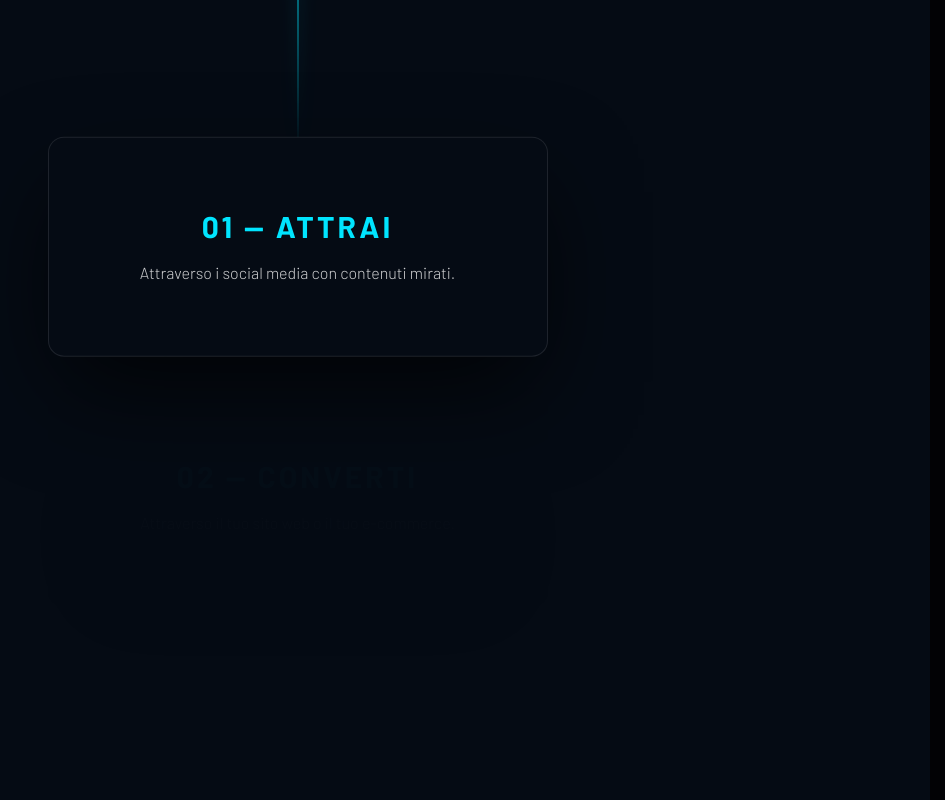
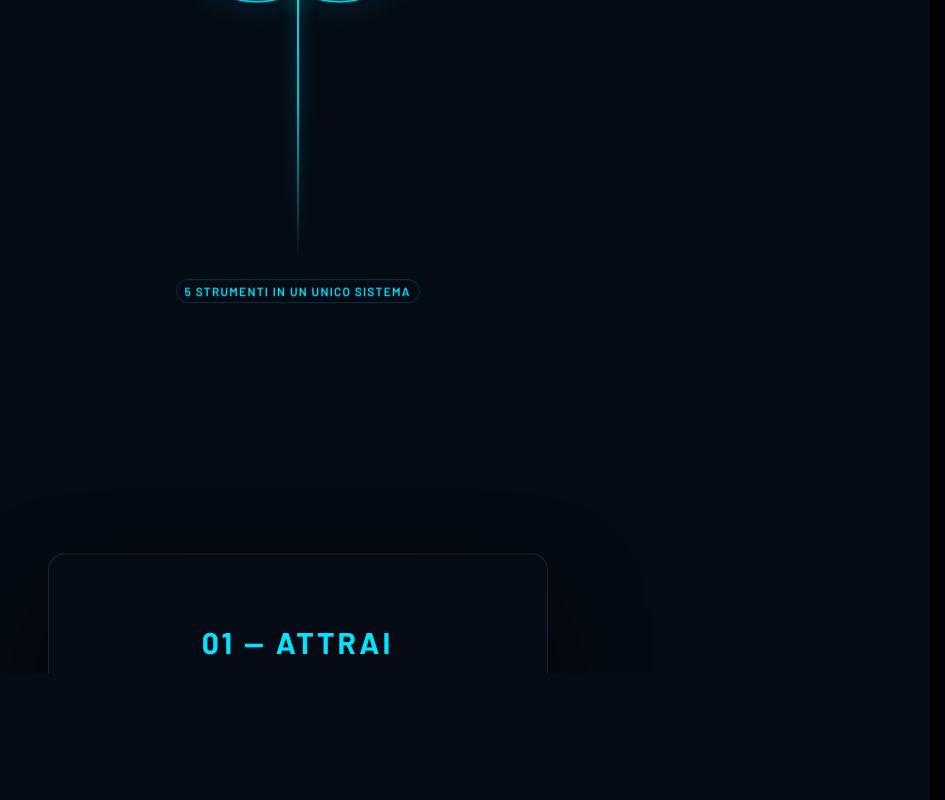
Before and after one commit to Colax13/Innovedia-seconda-versione, a React (Vite) app: page / in a window 1280 px wide. Shown: the part 4960-5760 px from the top of the page, without its empty margins (335-1280 px from the left). Built offline with nearby package versions, Linux system fonts and the light colour scheme; a web font is replaced by a local one.

Commit message:
feat(hero): add dynamic background opacity fade
Adjust marketing section timing and scroll constraints to improve animation pacing and visual transition flow.

```diff
--- a/src/components/Hero.tsx
+++ b/src/components/Hero.tsx
@@ -121,6 +121,7 @@ export default function Hero({ onPhaseChange, skipAnimation }: HeroProps) {
   const phrase3Ref = useRef<HTMLDivElement>(null);
   const punch1Ref = useRef<HTMLDivElement>(null);
   const punch2Ref = useRef<HTMLDivElement>(null);
+  const desktopBgRef = useRef<HTMLDivElement>(null);
   const sequenceTriggered = useRef(false);
   const animTime = useRef(0);
   const splash1Triggered = useRef(false);
@@ -762,6 +763,22 @@ export default function Hero({ onPhaseChange, skipAnimation }: HeroProps) {
             }
         }
 
+        if (!isMobile && desktopBgRef.current) {
+            // First phrase starts entering at S = S_HITS[0] - 0.06 = 0.14
+            // and finishes at S_HITS[0] = 0.20
+            if (S < 0.14) {
+                desktopBgRef.current.style.opacity = '1';
+            } else if (S < 0.20) {
+                const fadeP = (S - 0.14) / 0.06;
+                desktopBgRef.current.style.opacity = lerp(1, 0.15, fadeP).toString();
+            } else if (S < 0.85) {
+                desktopBgRef.current.style.opacity = '0.15';
+            } else {
+                const exitFadeP = clamp((S - 0.85) / 0.15, 0, 1);
+                desktopBgRef.current.style.opacity = lerp(0.15, 0, exitFadeP).toString();
+            }
+        }
+
         const safeStyle = (ref: React.RefObject<HTMLElement | null>, props: any) => {
             if (ref.current) Object.assign(ref.current.style, props);
         };
@@ -980,8 +997,9 @@ export default function Hero({ onPhaseChange, skipAnimation }: HeroProps) {
             className="fixed inset-0 z-0 pointer-events-none overflow-hidden"
           >
             <motion.div
+              ref={desktopBgRef}
               className="w-full h-full relative"
-              style={{ opacity: isMobile ? heroBgOpacityMobile : heroContentOpacityDesktop }}
+              style={isMobile ? { opacity: heroBgOpacityMobile } : undefined}
             >
               <picture className="w-full h-full block">
                 <source
--- a/src/components/MarketingSystemSection.tsx
+++ b/src/components/MarketingSystemSection.tsx
@@ -10,11 +10,11 @@ const SystemCard = ({ index, scrollYProgress, isMobile }: any) => {
 
   // Timings manually tuned for slower entry on specific cards - reduced by 25% for faster appearance
   const desk_t_props = [
-    { start: 0.12, duration: 0.15 },
-    { start: 0.22, duration: 0.15 },
-    { start: 0.32, duration: 0.15 },
-    { start: 0.42, duration: 0.15 },
-    { start: 0.53, duration: 0.11 }
+    { start: 0.12, duration: 0.10 },
+    { start: 0.18, duration: 0.10 },
+    { start: 0.24, duration: 0.10 },
+    { start: 0.30, duration: 0.10 },
+    { start: 0.36, duration: 0.09 }
   ];
 
   const mob_t_props = [
@@ -136,9 +136,9 @@ export default function MarketingSystemSection() {
     offset: ["start start", "end end"]
   });
 
-  // Map 100% of the new shorter section to be equal to 65% (desktop) or 100% (mobile) of the old animation values.
+  // Map 100% of the new shorter section to be equal to 46% (desktop) or 100% (mobile) of the old animation values.
   // This causes the section to unpin immediately as soon as the last card finishes its animation.
-  const mappedYDesk = useTransform(rawScrollYProgress, [0, 1], [0, 0.65]);
+  const mappedYDesk = useTransform(rawScrollYProgress, [0, 1], [0, 0.46]);
   const mappedYMob = useTransform(rawScrollYProgress, [0, 1], [0, 1]);
   const scrollYProgress = isMobile ? mappedYMob : mappedYDesk;
 
@@ -278,7 +278,7 @@ export default function MarketingSystemSection() {
       </div>
 
       {/* 3. STICKY CANVAS */}
-      <div ref={containerRef} className={`relative w-full ${isMobile ? "h-[650vh]" : "h-[700vh]"}`}>
+      <div ref={containerRef} className={`relative w-full ${isMobile ? "h-[650vh]" : "h-[450vh]"}`}>
         <div className="sticky top-0 w-full h-screen flex flex-col items-center justify-center overflow-hidden">
 
           {/* Canvas */}
```
